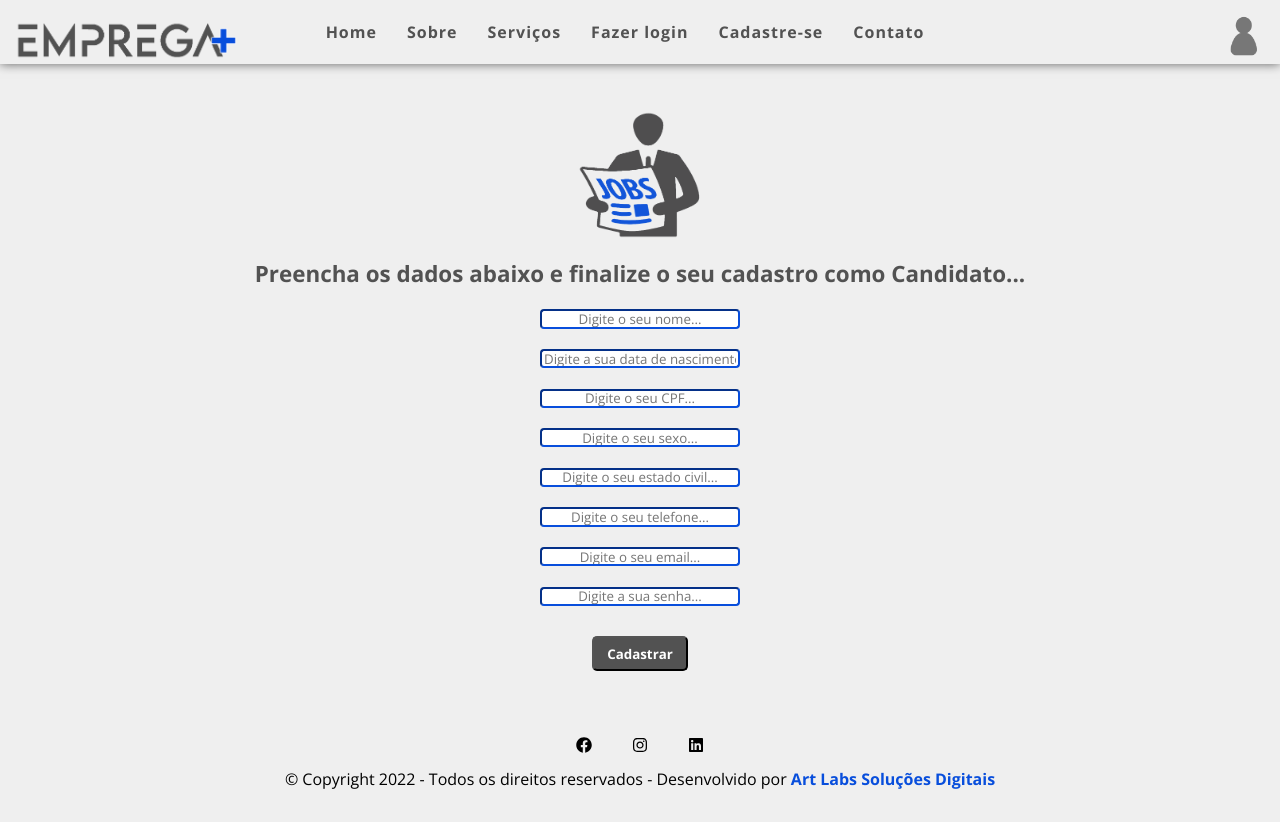
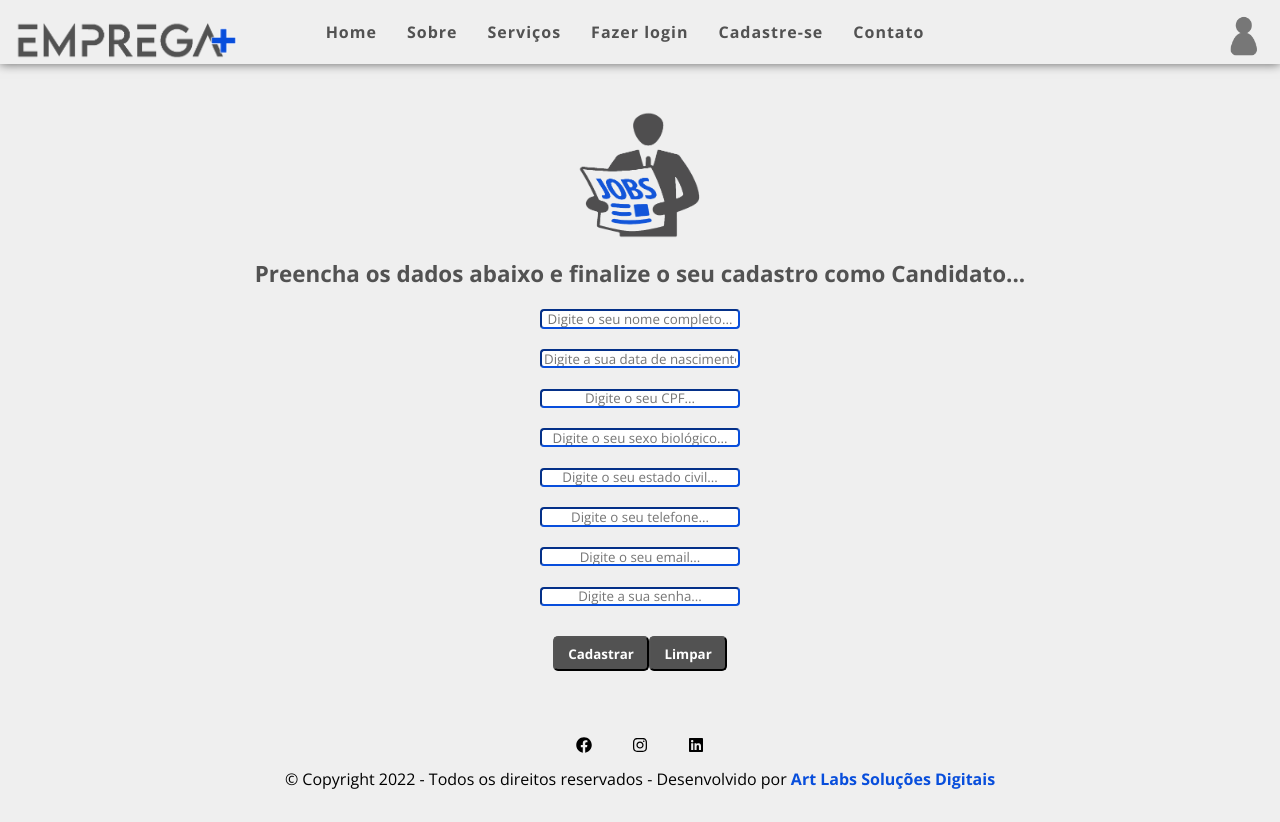
Before and after one commit to EmersonGald1n0/challenge, a React (Create React App) app in the folder sprint04/: page /cadastroCandidato in a window 1280 px wide. Built offline with nearby package versions, Linux system fonts and the light colour scheme.

Commit message:
Add API cadastro candidato, ainda s/ funcionamento

```diff
--- a/sprint04/src/components/pages/cadastroCandidato/CadastroCandidato.jsx
+++ b/sprint04/src/components/pages/cadastroCandidato/CadastroCandidato.jsx
@@ -1,61 +1,178 @@
-import React from 'react'
+import React, { useState } from 'react'
 import styles from './CadastroCandidato.module.css'
 import { Link } from 'react-router-dom'
 import cadcand from '../../../img/cadcand.png'
+import axios from 'axios'
 
 export default function Cadastro() {
+  const [novoCandidato, setNovoCandidato] = useState({
+    CPF: "",
+    nomeUsuario: "",
+    dataNascimento: "",
+    estadoCivil: "",
+    sexo: "",
+    dadosEmail: "",
+    telefone: "",
+    senha: ""
+  })
+
+  const handleInputChange = e => {
+    setNovoCandidato({ ...novoCandidato, [e.target.name]: e.target.value })
+    console.log(novoCandidato)
+  }
+
+  const handleSubmit = e => {
+    e.preventDefault();
+
+    axios({
+      method: 'POST',
+      url: `http://localhost:8080/EmpregaMais/rest/usuario`,
+      headers: {
+        'Content-Type': 'application/json',
+      },
+      data: novoCandidato,
+    });
+    window.location.href = '/perfilCanditado';
+  }
+  const handleInputDate = e => {
+    let data = new Date(e.target.value + 'T00:00:00');
+    data = data.toLocaleDateString('pt-BR');
+    console.log(data);
+    setNovoCandidato({ ...novoCandidato, dataNascimento: data });
+  }
 
   return (
     <div className={styles.cadastro_container}>
+      <div className={styles.img}>
+        <img className={styles.img1} src={cadcand} alt="contato" />
+      </div>
 
-        <div className={styles.img}>
-          <img className={styles.img1} src={cadcand} alt="contato"  />
-        </div>
+      <h3>
+        Preencha os dados abaixo e finalize o seu cadastro como Candidato...
+      </h3>
 
-      <h3>Preencha os dados abaixo e finalize o seu cadastro como Candidato...</h3>
+      <form onSubmit={handleSubmit}>
+        <div>
+          <input
+            onChange={handleInputChange}
+            type="text"
+            id="nomeUsuarioId"
+            name="nomeUsuario"
+            placeholder="Digite o seu nome completo..."
 
-      <form action="/pagina-processa-dados-do-form" method="post">
-
-        <div>
-          <input type="text" id="nome" placeholder='Digite o seu nome...' />
+          />
         </div>
 
         <div>
-          <input type="text" id="nascimento" placeholder='Digite a sua data de nascimento...' />
+          <input
+            onChange={handleInputDate}
+            type="text"
+            id="dataNascimentoId"
+            name="dataNascimento"
+            placeholder="Digite a sua data de nascimento..."
+          />
         </div>
 
         <div>
-          <input type="text" id="cpf" placeholder='Digite o seu CPF...' />
+          <input
+            onChange={handleInputChange}
+            type="text"
+            id="cpfId"
+            name="cpf"
+            placeholder="Digite o seu CPF..."
+
+          />
         </div>
 
         <div>
-          <input type="text" id="sexo" placeholder='Digite o seu sexo...' />
+          {/* <select id="sexoId" name="sexo" onChange={handleInputChange}>
+            <option value="M">Masculino</option>
+            <option value="F">Feminino</option>
+            <option value="O">Outros</option>
+          </select> */}
+          <input
+            onChange={handleInputChange}
+            id="sexoId"
+            name="sexo"
+            type="text"
+            placeholder="Digite o seu sexo biológico..."
+
+          />
+        </div>
+
+        {/* <div>
+          <input type="text" id="civil" placeholder='Digite o seu estado civil...' />
+        </div> */}
+
+        {/* <div>
+          <input type="text" id="telefoneId" name="telefone" placeholder='Digite o seu telefone...' />
+        </div> */}
+
+        <div>
+          {/* <select
+            id="estadoCivilId"
+            name="estadoCivil"
+            onChange={handleInputChange}
+          >
+            <option value="S">Solteiro(a)</option>
+            <option value="C">Casado(a)</option>
+            <option value="D">Divorciado(a)</option>
+            <option value="V">Viúvo(a)</option>
+          </select> */}
+          <input
+            onChange={handleInputChange}
+            id="estadoCivilId"
+            name="estadoCivil"
+            type="text"
+            placeholder="Digite o seu estado civil..."
+
+          />
         </div>
 
         <div>
-          <input type="text" id="civil" placeholder='Digite o seu estado civil...' />
-        </div>
+          <input
+            onChange={handleInputChange}
+            type="text"
+            id="telefoneId"
+            name="telefone"
+            placeholder="Digite o seu telefone..."
 
-
-        <div>
-          <input type="text" id="telefone" placeholder='Digite o seu telefone...' />
+          />
         </div>
 
         <div>
-          <input type="text" id="email" placeholder='Digite o seu email...' />
+          <input
+            onChange={handleInputChange}
+            type="text"
+            id="dadosEmailId"
+            name="dadosEmail"
+            placeholder="Digite o seu email..."
+
+          />
         </div>
 
         <div>
-          <input type="text" id="senha" placeholder='Digite a sua senha...' />
+          <input
+            onChange={handleInputChange}
+            type="password"
+            id="senhaId"
+            name="senha"
+            placeholder="Digite a sua senha..."
+
+          />
         </div>
 
         <div className={styles.button1}>
-          <Link to="/perfilCandidato">
-            <button className={styles.btn} type="submit">Cadastrar</button>
-          </Link>
+          {/* <Link to="/perfilCandidato"> */}
+          <button className={styles.btn} type="submit">
+            Cadastrar
+          </button>
+          <button className={styles.btn} type="reset">
+            Limpar
+          </button>
+          {/* </Link> */}
         </div>
       </form>
     </div>
-
   )
 }
```
